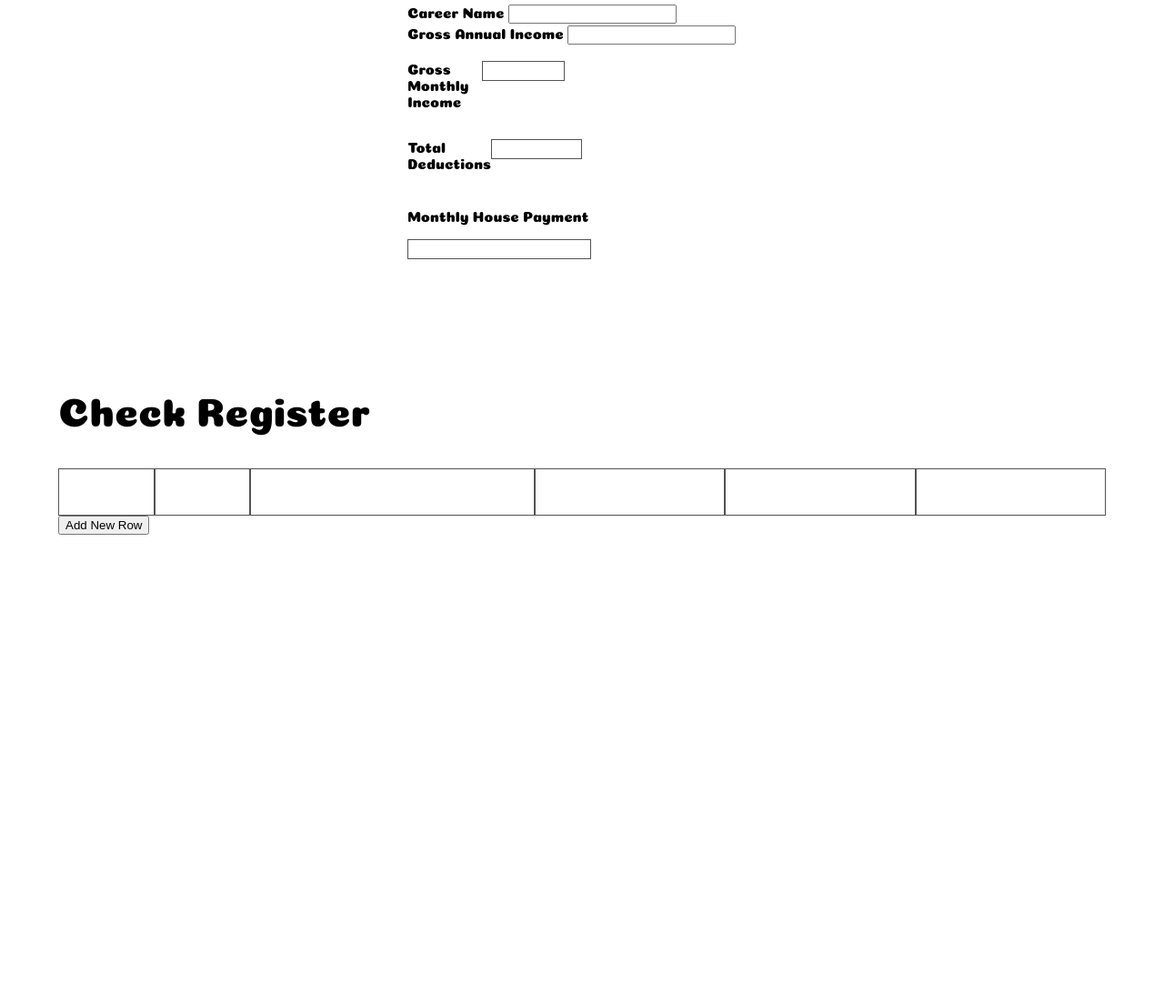
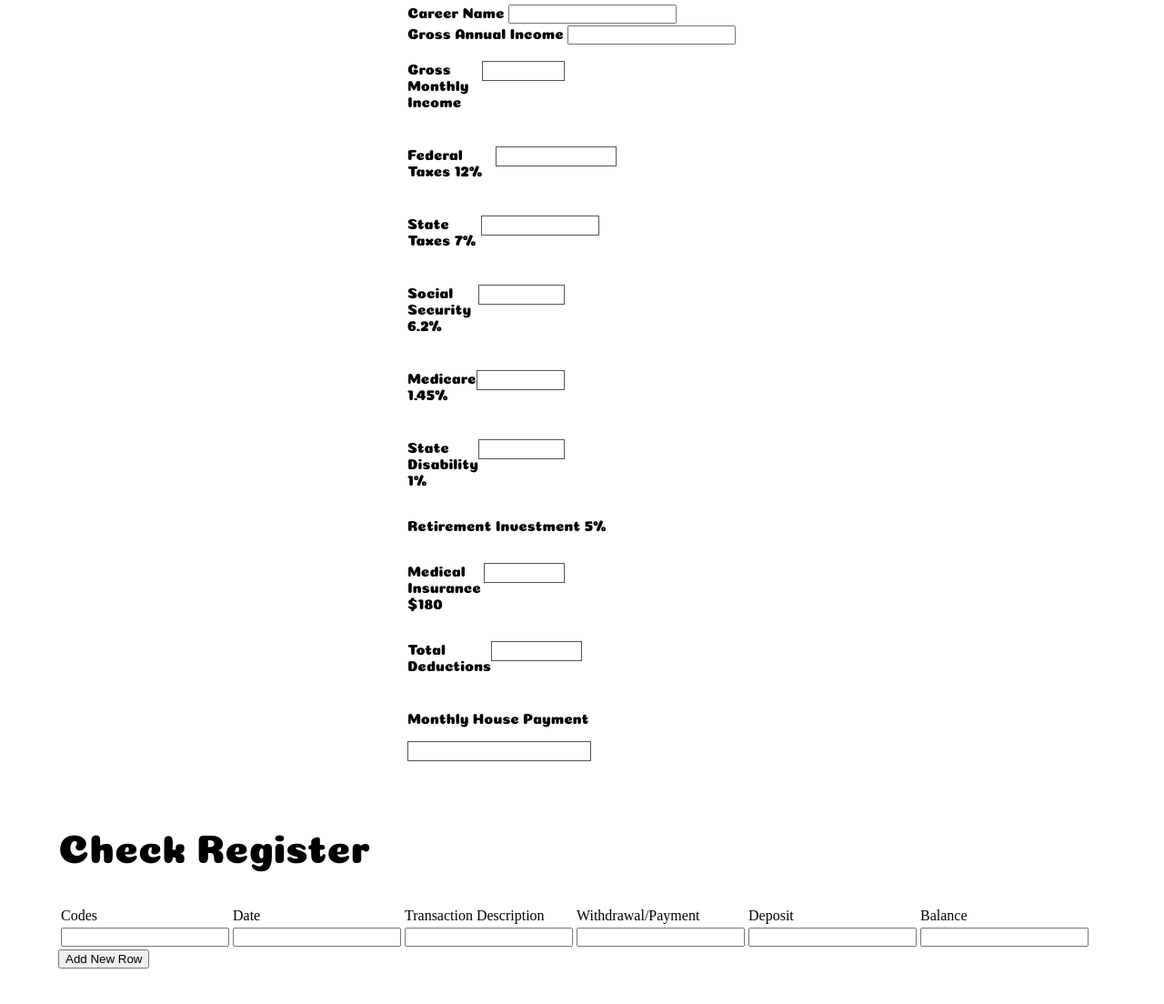
Before and after one commit to TeaveLeaf/EECU-Project, a plain HTML site: page index.html in a window 1280 px wide. Shown: the part 724-1828 px from the top of the page at 91% size. Drawn offline with Linux system fonts and the light colour scheme.

Commit message:
Changed check reg, added icon to tab

```diff
--- a/index.html
+++ b/index.html
@@ -6,7 +6,7 @@
     <meta name="viewport" content="width=device-width, initial-scale=1.0" />
     <link rel="stylesheet" href="style.css" />
     <link rel="javascript" href="script.js" />
-    <link rel="icon" href="#" />
+    <link rel="icon" href="Images/EECULogo(single).png" />
     <title>EECU | Budget Calculator</title>
   </head>
   <body>
@@ -118,6 +118,48 @@ Wind Energy Technician $56,700.00
                 <p></p>
               </div>
             </div>
+            <div class="fed">
+              <p class="fTax">Federal Taxes  12%</p>
+              <div class="fSum">
+                <p></p>
+              </div>
+            </div>
+            <div class="state">
+              <p class="sTax">State Taxes  7%</p>
+              <div class="sSum">
+                <p></p>
+              </div>
+            </div>
+            <div class="sSec">
+              <p class="soSec">Social Security  6.2%</p>
+              <div class="ssSum">
+                <p></p>
+              </div>
+            </div>
+            <div class="medicare">
+              <p class="medCal">Medicare  1.45%</p>
+              <div class="mSum">
+                <p></p>
+              </div>
+            </div>
+            <div class="stDis">
+              <p class="stateDis">State Disability  1%</p>
+              <div class="sdSum">
+                <p></p>
+              </div>
+            </div>
+            <div class="retire">
+              <p class="rInvest">Retirement Investment  5%</p>
+              <div class="rSum">
+                <p></p>
+              </div>
+            </div>
+            <div class="medIns">
+              <p class="mIns">Medical Insurance  $180</p>
+              <div class="miSum">
+                <p></p>
+              </div>
+            </div>
           </div>
             <div class="totDec">
               <p class="decTitle">Total Deductions</p>
@@ -150,14 +192,47 @@ Wind Energy Technician $56,700.00
           <!-- <div class="codes">
             <p id="loneText"></p>
           </div> -->
-          <div class="gridCont">
-            <div class="code"></div>
-            <div class="date"></div>
-            <div class="desc"></div>
-            <div class="withdrawal"></div>
-            <div class="deposit"></div>
-            <div class="balance"></div>
-          </div>
+          <!-- <div class="gridCont">
+            <div></div>
+            <form class="code">
+              <input type="text" id="codeGrid" name="boc1" />
+            </form>
+            <form class="date">
+              <input type="text" id="dateGrid" name="boc2" />
+            </form>
+            <form class="desc">
+              <input type="text" id="descGrid" name="boc3" />
+            </form>
+            <form class="withdrawal">
+              <input type="text" id="wdGrid" name="boc4" />
+            </form>
+            <form class="deposit">
+              <input type="text" id="depoGrid" name="boc5" />
+            </form>
+            <form class="balance">
+              <input type="text" id="balGrid" name="boc6" />
+            </form>
+          </div> -->
+
+          <table>
+            <tr>
+              <td>Codes</td>
+              <td>Date</td>
+              <td>Transaction Description</td>
+              <td>Withdrawal/Payment</td>
+              <td>Deposit</td>
+              <td>Balance</td>
+            </tr>
+            <tr>
+              <td><input type="text" id="codeGrid" name="boc1"></td>
+              <td><input type="text" id="dateGrid" name="boc2"></td>
+              <td><input type="text" id="descGrid" name="boc3"></td>
+              <td><input type="text" id="wdGrid" name="boc4"></td>
+              <td><input type="text" id="depoGrid" name="boc5"></td>
+              <td><input type="text" id="balGrid" name="boc6"></td>
+            </tr>
+          </table>
+
         </div>
         <div id="WAWA" class="addRow">
           <button class="addRowButt">Add New Row</button>
--- a/style.css
+++ b/style.css
@@ -53,7 +53,7 @@ p, a, form {
     display: block;
     position: fixed;
     top: 0;
-    border-top: 6vw solid #556B2F;
+    border-top: 6vw solid #0a5ba8;
     border-left: 100px solid transparent;
     border-right: 100px solid transparent;
 }
@@ -87,7 +87,7 @@ p, a, form {
 /* CHANGES THE COLOR OF THE BUTTON TEXT WHEN HOVERED OVER */
 a.deButt:hover,
 a.checkButt:hover {
-    color:#cfd3c6;
+    color:#c6c8d3;
 }
 
 a.deButt,
@@ -118,6 +118,9 @@ a.checkButt {
     margin-top: -20px;
 }
 
+
+
+
 .sum {
     width: 45%;
     display: flex;
@@ -125,6 +128,108 @@ a.checkButt {
 }
 
 .gSum {
+    background-color: #ffffff;
+    width: 200px;
+    height: 20px;
+    margin-top: 17.5px;
+    border: 1px solid rgb(83, 83, 83);
+}
+
+.fed {
+    width: 60%;
+    display: flex;
+    justify-content: space-around;
+    margin-top: .5em;
+    padding-right: 200px;
+    /* background-color: rgb(242, 213, 213); */
+}
+
+.fSum {
+    background-color: #ffffff;
+    width: 200px;
+    height: 20px;
+    margin-top: 17.5px;
+    border: 1px solid rgb(83, 83, 83);
+}
+
+.state {
+    width: 55%;
+    display: flex;
+    justify-content: space-around;
+    margin-top: .5em;
+    padding-right: 200px;
+    /* background-color: rgb(242, 213, 213); */
+}
+
+.sSum {
+    background-color: #ffffff;
+    width: 200px;
+    height: 20px;
+    margin-top: 17.5px;
+    border: 1px solid rgb(83, 83, 83);
+}
+
+.sSec {
+    width: 45%;
+    display: flex;
+    justify-content: space-around;
+    margin-top: .5em;
+    padding-right: 200px;
+    /* background-color: rgb(242, 213, 213); */
+}
+
+.ssSum {
+    background-color: #ffffff;
+    width: 200px;
+    height: 20px;
+    margin-top: 17.5px;
+    border: 1px solid rgb(83, 83, 83);
+}
+
+.medicare {
+    width: 45%;
+    display: flex;
+    justify-content: space-around;
+    margin-top: .5em;
+    padding-right: 200px;
+    /* background-color: rgb(242, 213, 213); */
+}
+
+.mSum {
+    background-color: #ffffff;
+    width: 200px;
+    height: 20px;
+    margin-top: 17.5px;
+    border: 1px solid rgb(83, 83, 83);
+}
+
+.stDis {
+    width: 45%;
+    display: flex;
+    justify-content: space-around;
+    margin-top: .5em;
+    padding-right: 200px;
+    /* background-color: rgb(242, 213, 213); */
+}
+
+.sdSum {
+    background-color: #ffffff;
+    width: 200px;
+    height: 20px;
+    margin-top: 17.5px;
+    border: 1px solid rgb(83, 83, 83);
+}
+
+.medIns {
+    width: 45%;
+    display: flex;
+    justify-content: space-around;
+    margin-top: .5em;
+    padding-right: 200px;
+    /* background-color: rgb(242, 213, 213); */
+}
+
+.miSum {
     background-color: #ffffff;
     width: 200px;
     height: 20px;
@@ -164,6 +269,9 @@ a.checkButt {
     border: 1px solid rgb(83, 83, 83);
 }
 
+
+
+
 /* TAX CALCULATOR */
 /* .taxCal {
     background-color: #4d612b;
@@ -201,7 +309,7 @@ a.checkButt {
     width: 90%;
     height: 50em;
     /* background-color: rgb(174, 232, 214); */
-    margin-top: 20em;
+    margin-top: 50em;
     margin-bottom: 100px;
     margin-left: auto;
     margin-right: auto;
@@ -258,3 +366,8 @@ a.checkButt {
     height: 50px;
     border: 1px solid rgb(83, 83, 83);
 }
+
+.gridCont input {
+    border: 0px;
+    outline: none;
+}
```
Also changed, not shown: Images/EECULogo(single).png (added).
